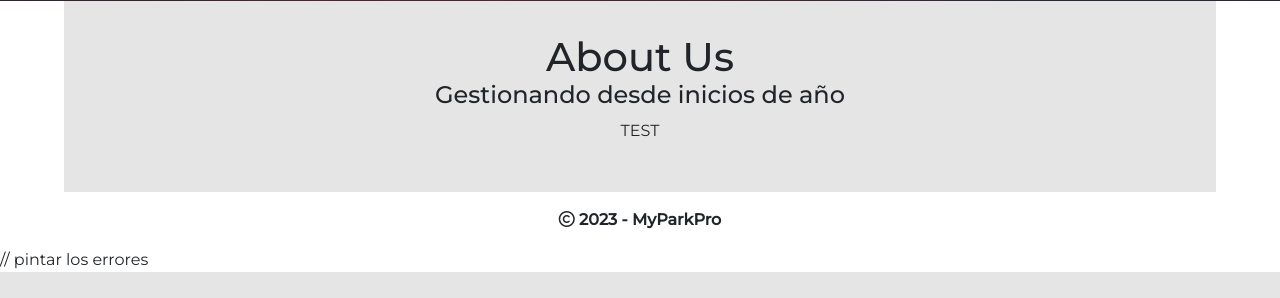
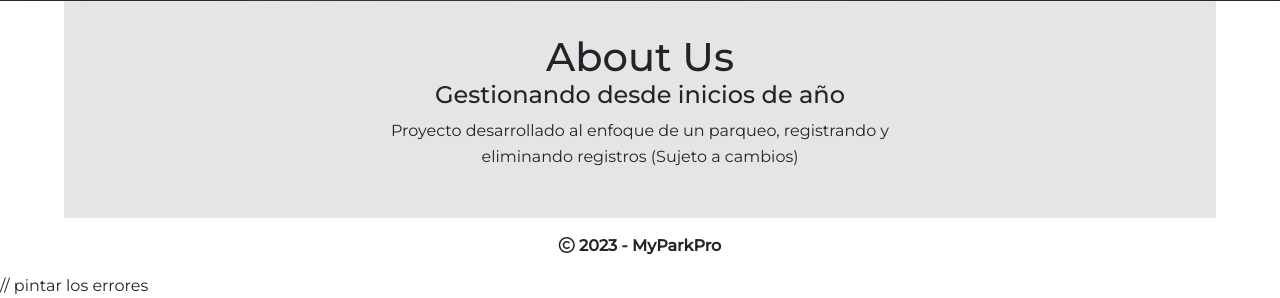
Before and after one commit to Zeistxz/Lab11DAI, a Laravel app: page / in a window 1280 px wide. Shown: the part 799-1097 px from the top of the page. Before the commit the page ends 1071 px from the top, so only its background shows below. Run offline with Laravel 8, Linux system fonts and the light colour scheme; settings files or empty folders that the repository lacks are supplied; some libraries are stand-ins or nearby versions.

Commit message:
first commit

```diff
--- a/resources/views/home.blade.php
+++ b/resources/views/home.blade.php
@@ -80,7 +80,7 @@
                 <h1>About Us</h1>
                 <h4>Gestionando desde inicios de año</h4>
                 <p>
-                    TEST
+                    Proyecto desarrollado al enfoque de un parqueo, registrando y eliminando registros (Sujeto a cambios)
                 </p>
             </div>
         </section>
```
